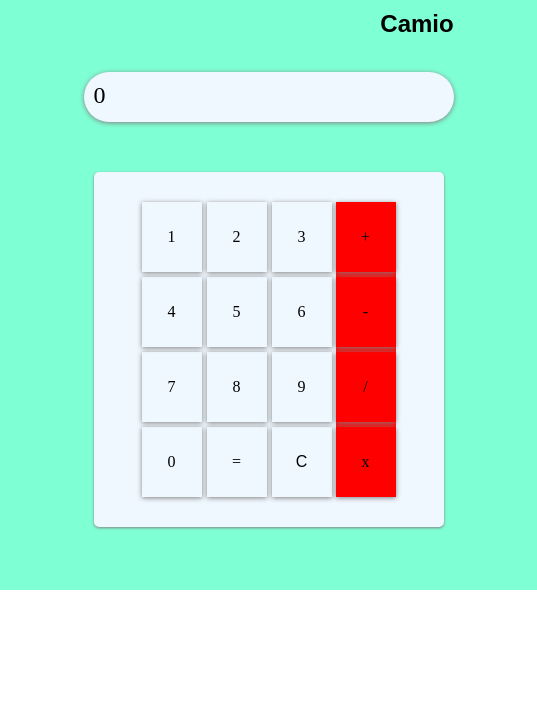
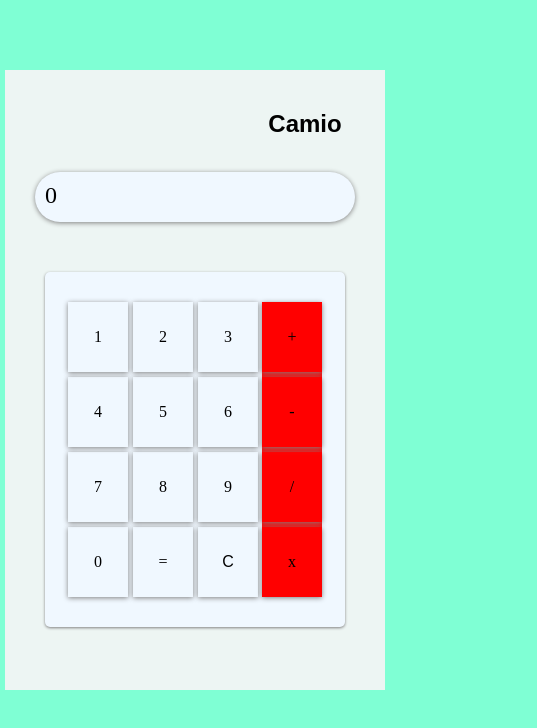
Before and after one commit to Odera5/New_Calculator, a plain HTML site: page index.html in a window 390 px wide. Shown: the whole page, 537 px wide, since content can reach past the window. Drawn offline with Linux system fonts and the light colour scheme.

Commit message:
second commit

```diff
--- a/calculator.css
+++ b/calculator.css
@@ -1,8 +1,9 @@
 body {
   margin: 0px;
+  background-color: aquamarine;
 }
 #calc-container {
-  background-color: aquamarine;
+  background-color: rgb(237, 245, 243);
   margin: 20px auto;
   width: 320px;
   padding: 50px 30px 30px 30px;
@@ -16,10 +17,13 @@ body {
   box-shadow: 1px 1px 5px gray;
 }
 .camio {
+  position: relative;
+
   display: flex;
   justify-content: center;
-  margin-left: auto;
+  margin-left: 280px;
   border-radius: 10px;
+
   color: black;
   left: -50px;
   position: relative;
@@ -72,10 +76,10 @@ body {
 
 @media (max-width: 540px) {
   #calc-container {
-    background-color: aquamarine;
-    margin: 0px auto;
-    width: 477px;
-    padding: 20px 30px 70px 30px;
+    background-color: rgb(237, 245, 243);
+    margin: 70px auto;
+    width: 320px;
+    padding: 50px 30px 70px 30px;
     height: 500px;
   }
   .btnContainer {
@@ -83,7 +87,7 @@ body {
     background-color: aliceblue;
     display: flex;
     justify-content: center;
-    width: 350px;
+    width: 300px;
     padding: 30px 0px;
     margin-left: auto;
     margin-right: auto;
@@ -126,7 +130,7 @@ body {
     height: 30px;
     border-radius: 50px;
     box-shadow: 0px 1px 5px gray;
-    width: 350px;
+    width: 300px;
     margin-left: auto;
     margin-right: auto;
   }
```
